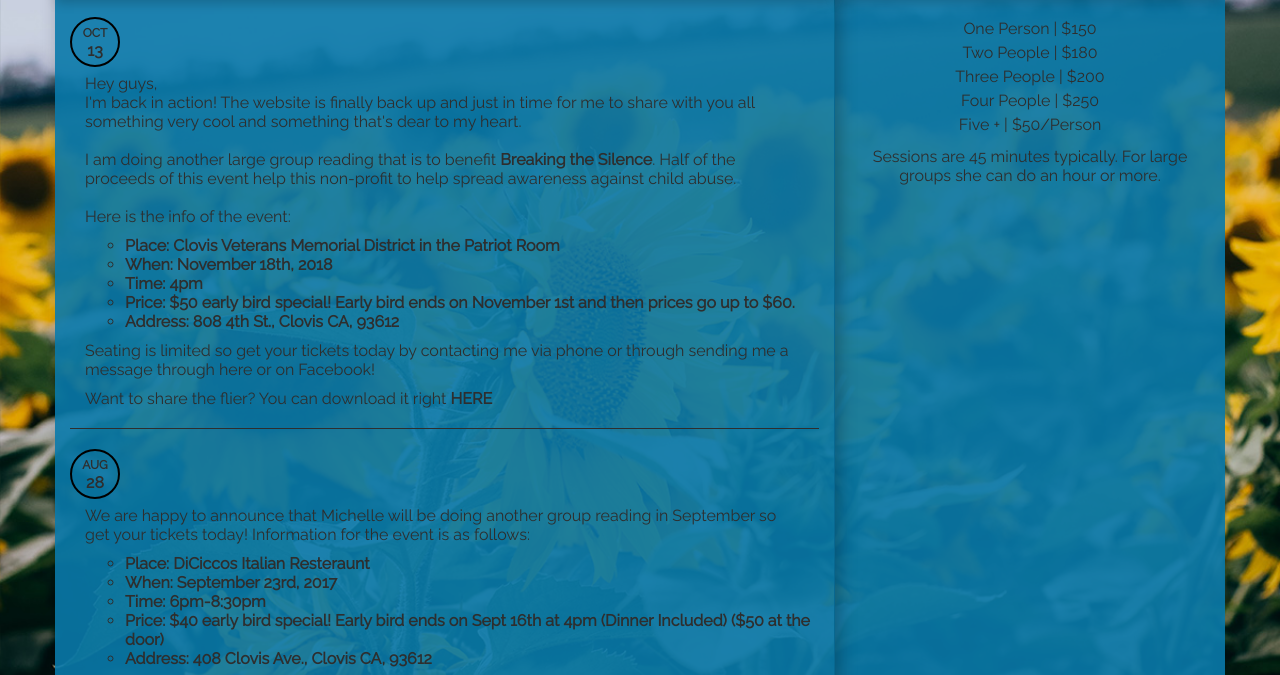
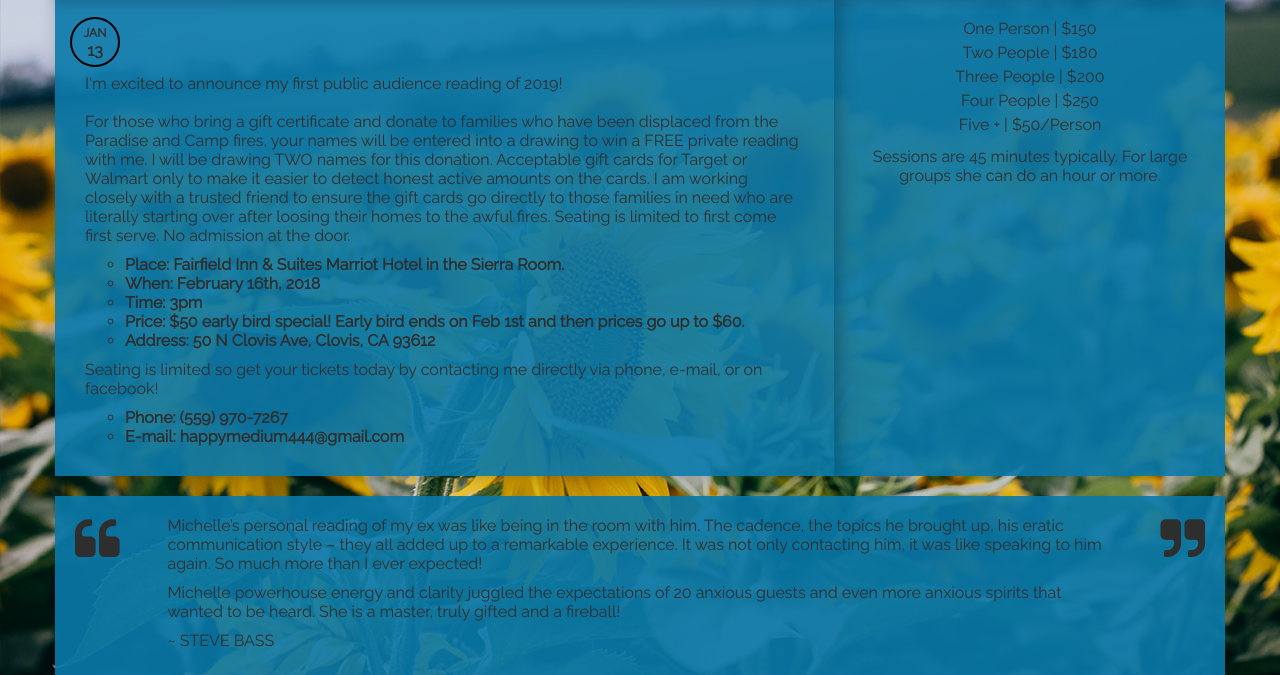
Before and after one commit to zenkitties/michelle-goyette, a website: page index.html at #!/home in a window 1280 px wide. Shown: the part 118-793 px from the top of the page. Drawn offline with Linux system fonts and the light colour scheme.

Commit message:
updated jan 1st event, took out 2018 updates, added one more testimonial.

```diff
--- a/app/app.js
+++ b/app/app.js
@@ -84,6 +84,11 @@ michelleApp.controller('testimonialController',['$scope',function($scope){
             id: '10',
             client: 'Val M.',
             comment: ['To those considering seeing Michelle, I highly recommend you do. Think about the people you miss before going, and don’t be afraid to bring your older children if they want to participate. Be open to whatever you may hear, and definitely record your session for review later on. She’s a wonderful person with an amazing gift that I hope will bring peace, piece of mind, and reassurance to others.']
+        },
+        {
+            id: '11',
+            client: 'Rachel Hodson',
+            comment: ['I was very happy with my reading with Michelle. She connected with my mother, and correctly interpreted her energy, as well as the circumstances surrounding her illness and death. Michelle also was able to tell me things about my own life that no one else could know. These things brought me great comfort, and validated my life path. I feel more confident about the direction I am going, and very positive about life in general as a result. I will definitely consult Michelle again in the future, and recommend her highly to anyone who is looking for closure and validation.']
         }
     ]
 }]);
--- a/app/views/home/home.html
+++ b/app/views/home/home.html
@@ -5,35 +5,21 @@
 </div>
 <div class="single-update">
     <div class="date">
-        <span class="month">OCT</span><br />
+        <span class="month">JAN</span><br />
         <span class="day">13</span>
     </div>
-    <p>Hey guys, <br />
-        I'm back in action! The website is finally back up and just in time for me to share with you all something very cool and something that's dear to my heart. <br/><br/>I am doing another large group reading that is to benefit <b>Breaking the Silence</b>. Half of the proceeds of this event help this non-profit to help spread awareness against child abuse. <br /><br />Here is the info of the event:</p>
+    <p>I'm excited to announce my first public audience reading of 2019!<br /><br />
+        For those who bring a gift certificate and donate to families who have been displaced from the Paradise and Camp fires, your names will be entered into a drawing to win a FREE private reading with me. I will be drawing TWO names for this donation. Acceptable gift cards for Target or Walmart only to make it easier to detect honest active amounts on the cards. I am working closely with a trusted friend to ensure the gift cards go directly to those families in need who are literally starting over after loosing their homes to the awful fires. Seating is limited to first come first serve. No admission at the door.
     <ul class="update-bullet-list"><b>
-        <li>Place: Clovis Veterans Memorial District in the Patriot Room</li>
-        <li>When: November 18th, 2018</li>
-        <li>Time: 4pm</li>
-        <li>Price: $50 early bird special! Early bird ends on November 1st and then prices go up to $60.</li>
-        <li>Address: 808 4th St., Clovis CA, 93612</li></b>
+        <li>Place: Fairfield Inn & Suites Marriot Hotel in the Sierra Room.</li>
+        <li>When: February 16th, 2018</li>
+        <li>Time: 3pm</li>
+        <li>Price: $50 early bird special! Early bird ends on Feb 1st and then prices go up to $60.</li>
+        <li>Address:  50 N Clovis Ave, Clovis, CA 93612</li></b>
         </ul>
-    <p>Seating is limited so get your tickets today by contacting me via phone or through sending me a message through here or on Facebook!</p>
-    <p>Want to share the flier? You can download it right <b><a href="img/michelle-goyette-group-reading-break-the-silence.jpg" target="_blank">HERE</a></b></p>
+    <p>Seating is limited so get your tickets today by contacting me directly via phone, e-mail, or on facebook!</p>
+    <ul class="update-bullet-list"><b>
+        <li>Phone: (559) 970-7267</li>
+        <li>E-mail: <a href="mailto:happymedium444@gmail.com">happymedium444@gmail.com</a></li></b>
+    </ul>
 </div>
-<hr />
-<div class="single-update">
-    <div class="date">
-        <span class="month">AUG</span><br />
-        <span class="day">28</span>
-    </div>
-    <p>We are happy to announce that Michelle will be doing another group reading in September so get your tickets today! Information for the event is as follows:</p>
-    <ul class="update-bullet-list"><b>
-        <li>Place: DiCiccos Italian Resteraunt</li>
-        <li>When: September 23rd, 2017</li>
-        <li>Time: 6pm-8:30pm</li>
-        <li>Price: $40 early bird special! Early bird ends on Sept 16th at 4pm (Dinner Included) ($50 at the door)</li>
-        <li>Address: 408 Clovis Ave., Clovis CA, 93612</li></b>
-        </ul>
-    <p>Seating is limited so get your tickets today by contacting Michelle via phone or through sending her a message through here!</p>
-    <p>Want to share the flier? You can download it right <b><a href="img/michelle-flier-sept-2017.jpg" target="_blank">HERE</a></b></p>
-</div>
```
Also changed, not shown: app/views/home/old-updates.md (added, +37 -0 lines).
